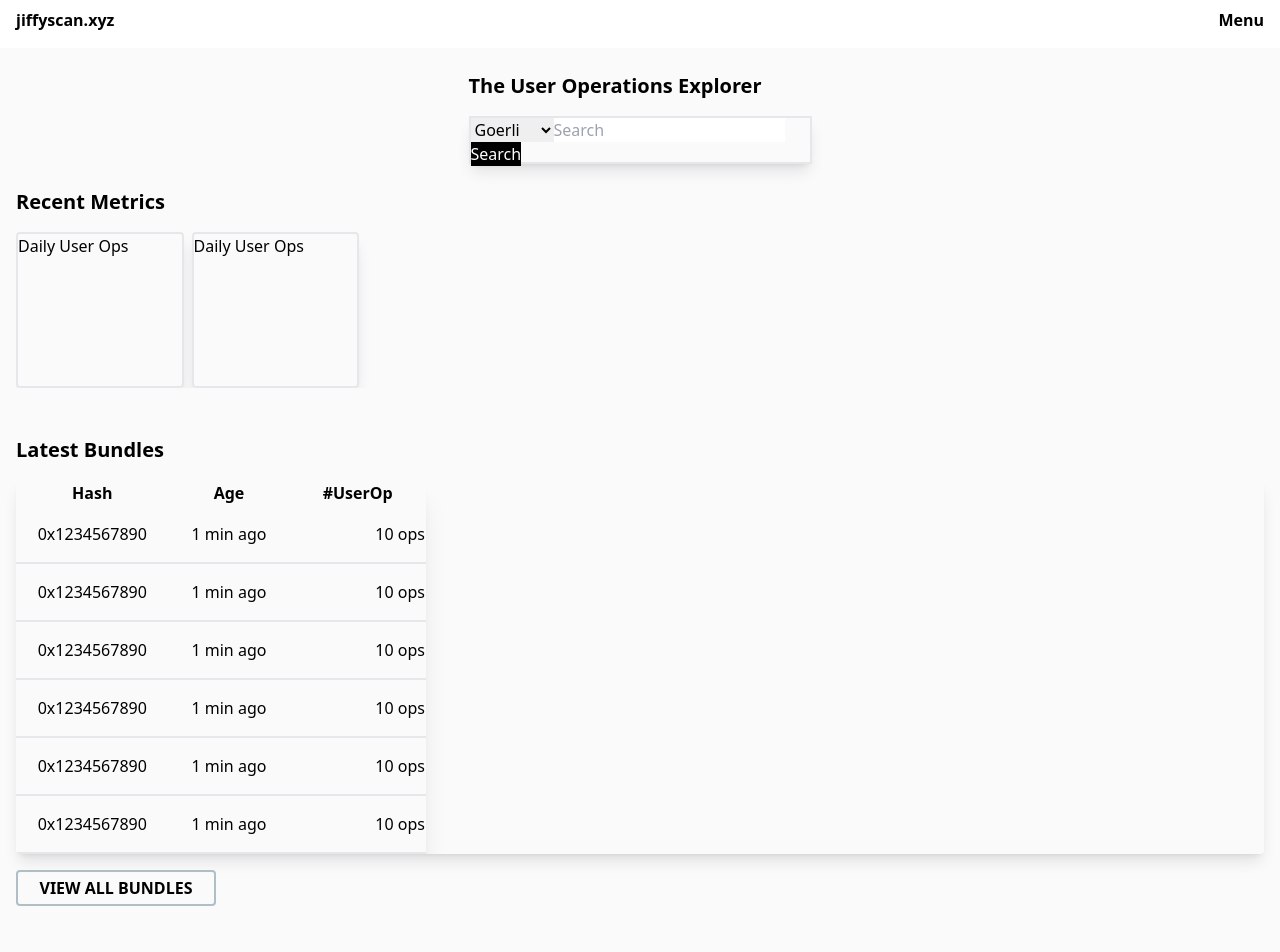
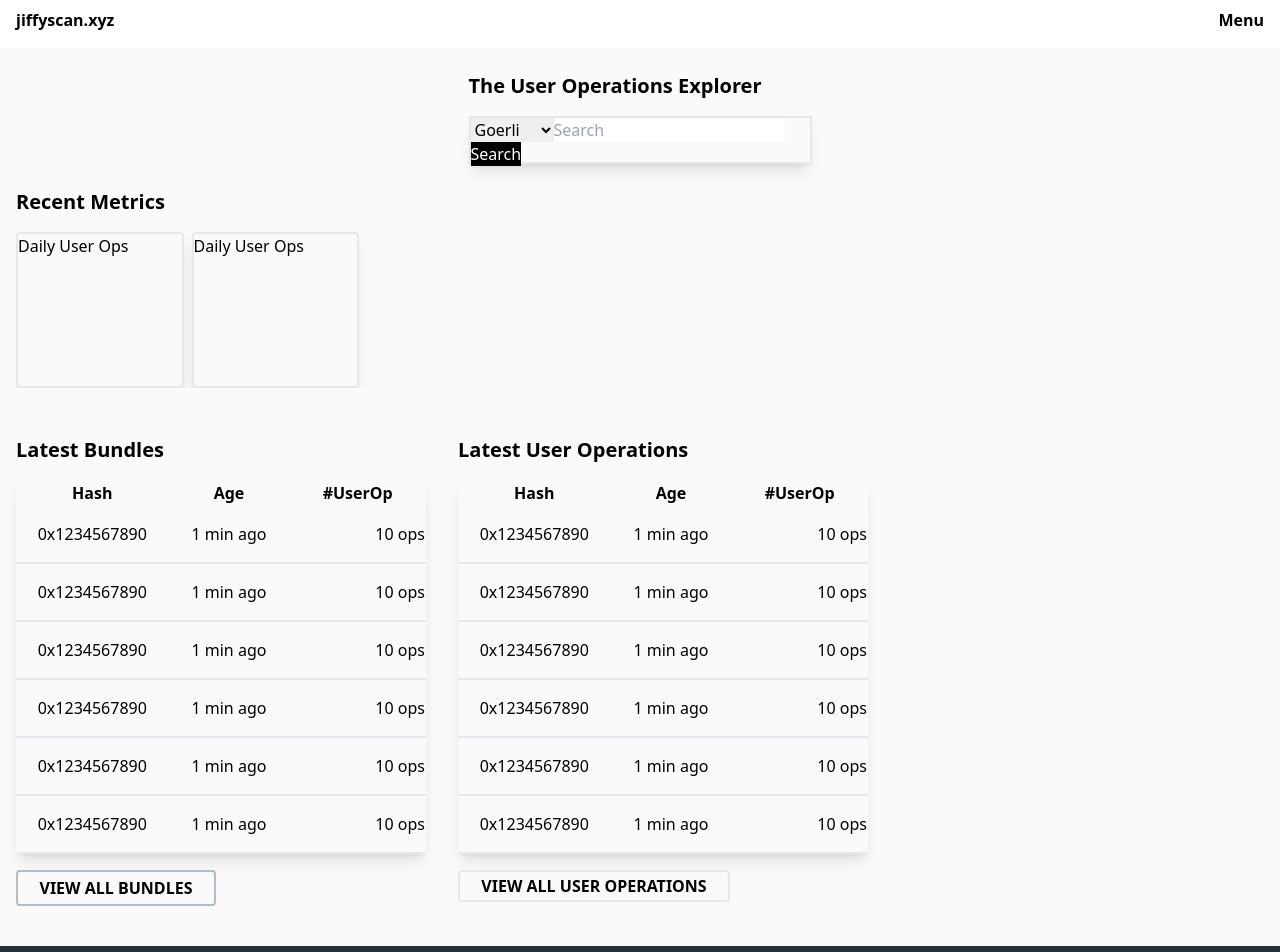
Before and after one commit to jiffy-labs/jiffyscan-frontend, a Next.js app: page / in a window 1280 px wide. Shown: the top 952 px of the page. Built offline with nearby package versions, Linux system fonts and the light colour scheme.

Commit message:
chore: wrap tables in flex-row

```diff
--- a/src/pages/index.js
+++ b/src/pages/index.js
@@ -31,6 +31,7 @@ export default function Home() {
                     <RecentMetrics />
                 </div>
 
+                <div className="flex flex-col sm:flex-row overflow-auto">
                     <div className="flex flex-col py-6 px-4">
                         <h1 className="text-xl font-semibold pb-4">
                             Latest Bundles
@@ -50,6 +51,7 @@ export default function Home() {
                             <ViewAllUserOpsButton />
                         </div>
                     </div>
+                </div>
             </Layout>
         </>
     );
```
Lines whose indentation alone changed are shown as unchanged.
